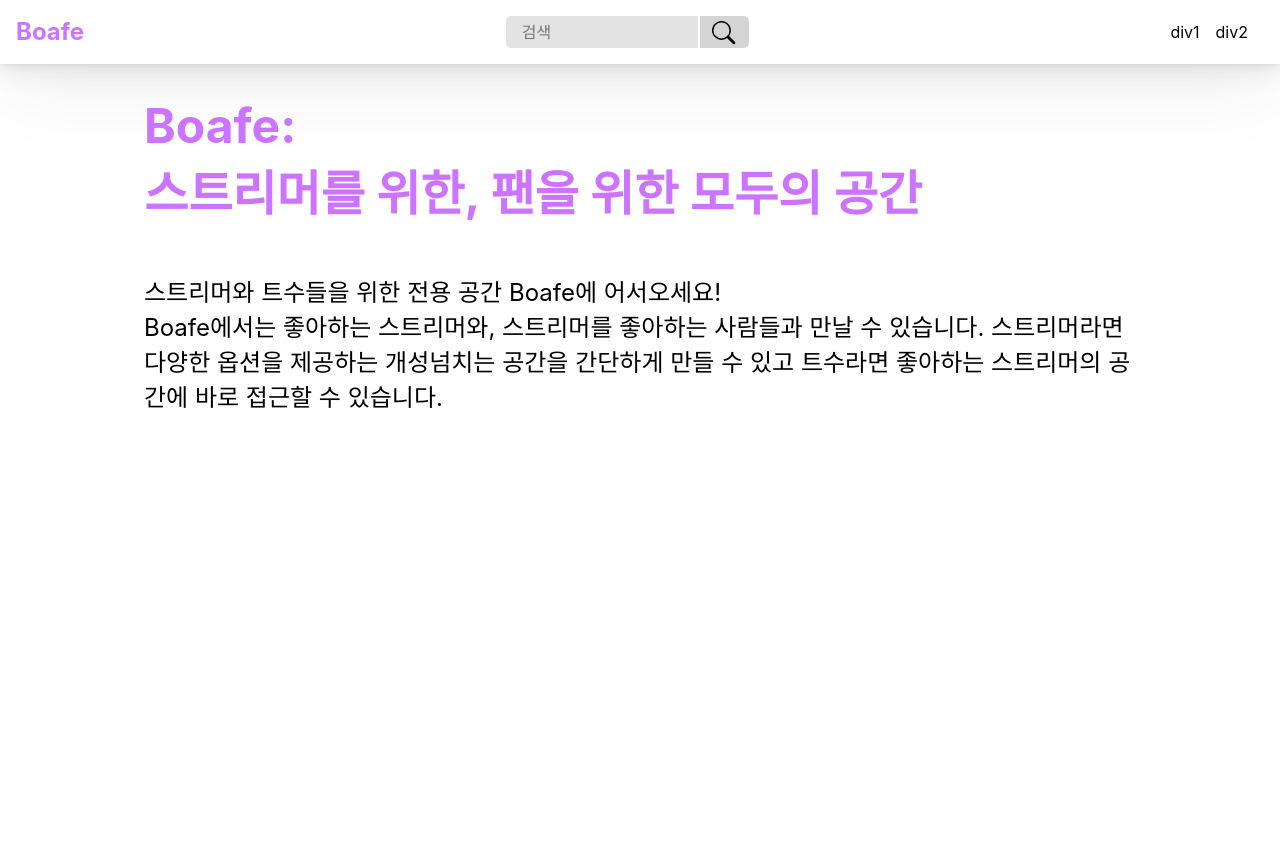
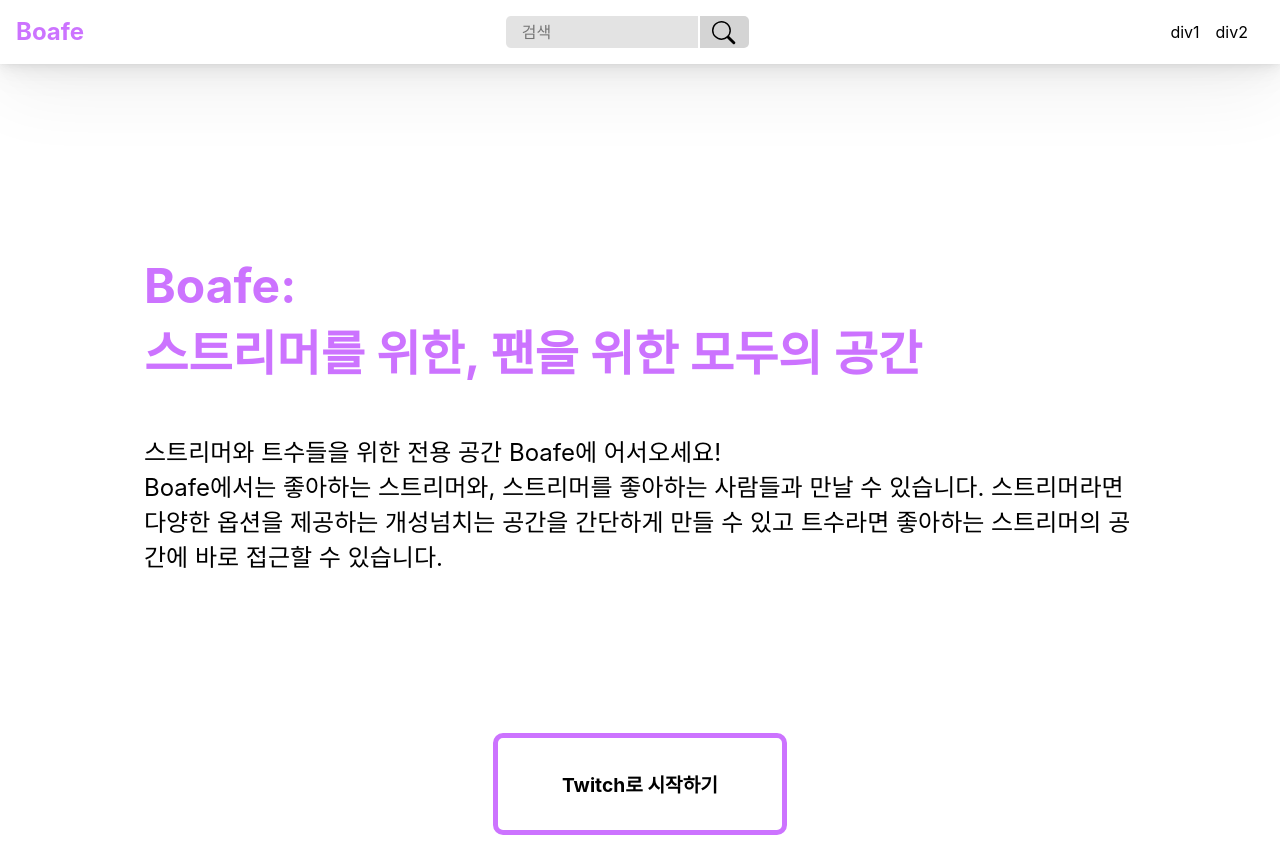
Before and after one commit to 5tarlight/broafe, a Next.js app: page / in a window 1280 px wide. Before the commit the page ends 800 px from the top, so only its background shows below. Built offline with nearby package versions, Linux system fonts and the light colour scheme.

Commit message:
Start with twitch button Color reversing

```diff
--- a/components/index/index.style.ts
+++ b/components/index/index.style.ts
@@ -5,6 +5,7 @@ export const IndexMainContainerStyle = styled.div`
   display: flex;
   flex-direction: column;
   padding: 2rem 1rem;
+  margin-top: 10rem;
 `;
 
 export const IndexMainTitleStyle = styled.h2`
@@ -23,3 +24,25 @@ export const IndexSubTitleStyle = styled.h3`
   margin-top: 3rem;
   font-size: 1.5rem;
 `;
+
+export const IndexLetsGoContainerStyle = styled.div`
+  width: 100%;
+  margin-top: 10rem;
+  display: flex;
+  justify-content: center;
+`;
+
+export const IndexLetsGoButtonStyle = styled.button`
+  border: 5px solid ${({ theme }: { theme: Theme }) => theme.colors.pri0};
+  background-color: transparent;
+  padding: 2rem 4rem;
+  border-radius: 10px;
+  font-size: 1.2rem;
+  font-weight: bold;
+
+  &:hover {
+    cursor: pointer;
+    background-color: ${({ theme }: { theme: Theme }) => theme.colors.pri0};
+    color: ${({ theme }: { theme: Theme }) => theme.reverse(theme.colors.text)};
+  }
+`;
--- a/pages/index.tsx
+++ b/pages/index.tsx
@@ -1,4 +1,6 @@
 import {
+  IndexLetsGoButtonStyle,
+  IndexLetsGoContainerStyle,
   IndexMainContainerStyle,
   IndexMainTitleStyle,
   IndexSubTitleStyle,
@@ -35,6 +37,10 @@ const Index: NextPage = () => {
           간단하게 만들 수 있고 트수라면 좋아하는 스트리머의 공간에 바로 접근할
           수 있습니다.
         </IndexSubTitleStyle>
+
+        <IndexLetsGoContainerStyle>
+          <IndexLetsGoButtonStyle>Twitch로 시작하기</IndexLetsGoButtonStyle>
+        </IndexLetsGoContainerStyle>
       </IndexMainContainerStyle>
     </>
   );
--- a/styles/globalStyles.ts
+++ b/styles/globalStyles.ts
@@ -7,6 +7,7 @@ const GlobalStyle = createGlobalStyle`
     color: ${({ theme }: { theme: Theme }) => theme.colors.text};
     font-family: -apple-system, BlinkMacSystemFont, Segoe UI, Roboto, Oxygen,
     Ubuntu, Cantarell, Fira Sans, Droid Sans, Helvetica Neue, sans-serif;
+    min-height: 100vh;
   }
 
   a {
--- a/styles/theme.ts
+++ b/styles/theme.ts
@@ -12,12 +12,36 @@ export interface Theme extends DefaultTheme {
     dark1: string;
     dark2: string;
   };
+
+  /**
+   * This function donesn't create color which is fit to dark or white theme.
+   * It will simply reverse everything.
+   * This process is recommended for only white-black convertion or
+   * code fo `r`, `g`, `b` is all same. It not, this may cause unexpected color.
+   *
+   * @param color Original color which will be reversed. With `#abcdef`.
+   * @returns Reversed hex color code. `#543210`
+   */
+  reverse: (color: string) => string;
 }
 
 export interface ThemeGroup {
   white: Theme;
   black: Theme;
 }
+
+export const reverse = (color: string): string => {
+  const r = (0xff - parseInt(color.slice(1, 3), 16)).toString(16);
+  const g = (0xff - parseInt(color.slice(3, 5), 16)).toString(16);
+  const b = (0xff - parseInt(color.slice(5, 7), 16)).toString(16);
+
+  if (!(r === b && b === g)) {
+    console.warn(
+      "Color reversing is only recommended for converting white to black or black to white."
+    );
+  }
+  return "#" + r + g + b;
+};
 
 export const theme: ThemeGroup = {
   white: {
@@ -30,6 +54,8 @@ export const theme: ThemeGroup = {
       dark1: "#d4d4d4",
       dark2: "#c2c2c2",
     },
+
+    reverse,
   },
   // TODO : Dark theme!
   black: {
@@ -42,5 +68,7 @@ export const theme: ThemeGroup = {
       dark1: "#d4d4d4",
       dark2: "#c2c2c2",
     },
+
+    reverse,
   },
 };
```
